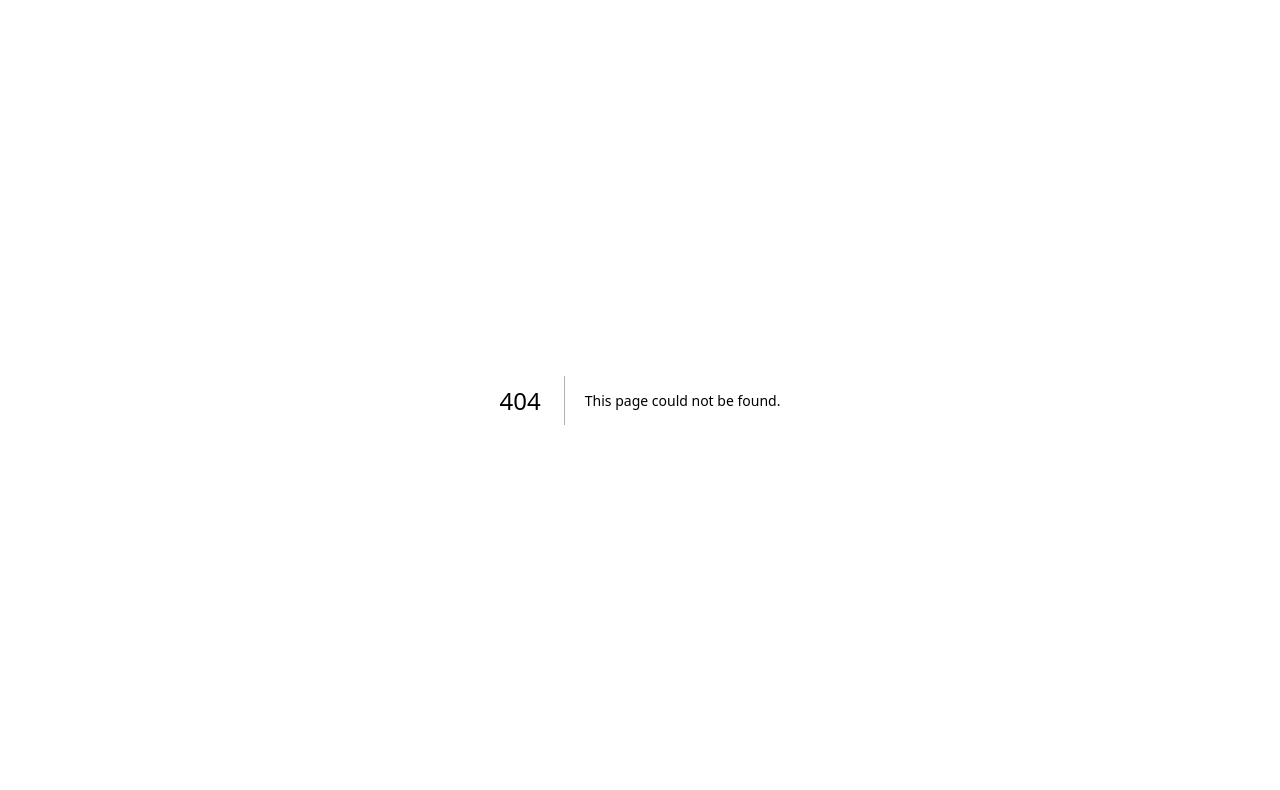
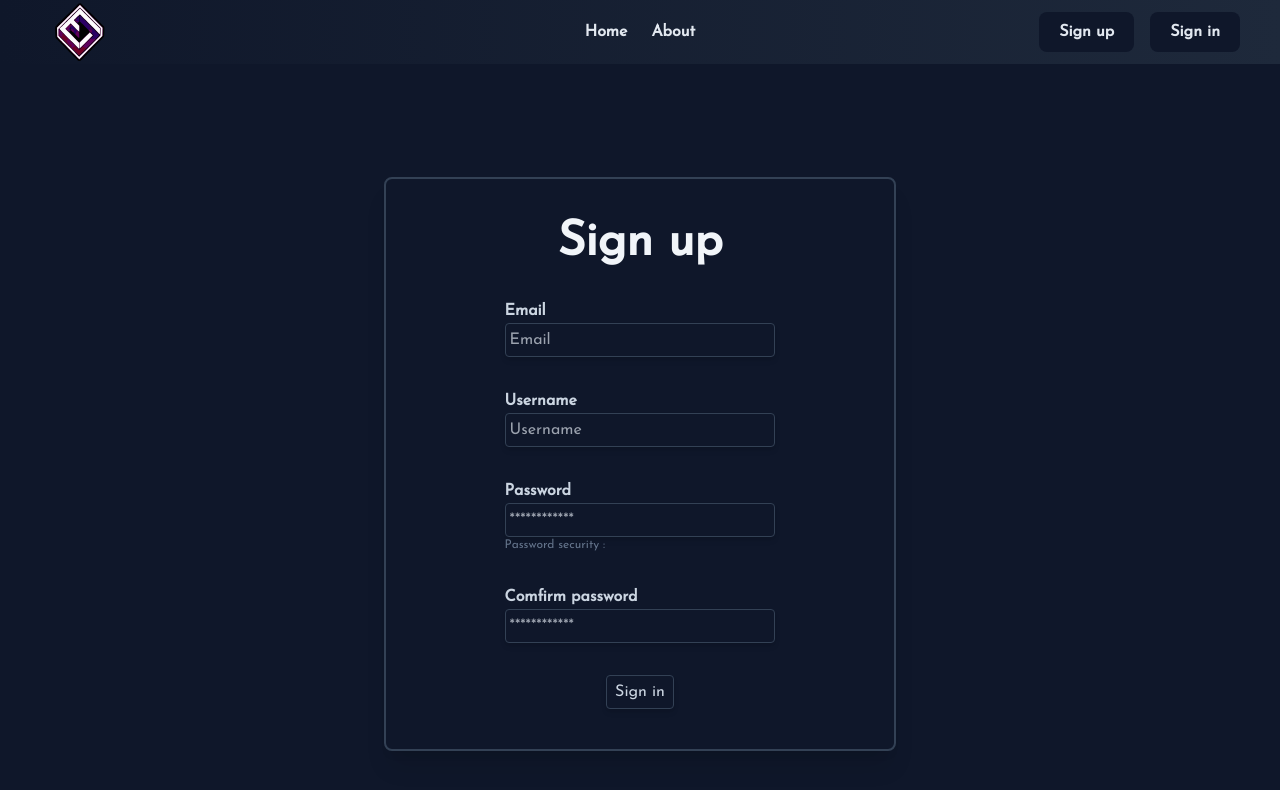
Before and after one commit to bkaygisiz/findm8, a Next.js app: page /signup in a window 1280 px wide. Before the commit this address had no page. Shown: the top 790 px of the page. Built offline with nearby package versions, Linux system fonts and the light colour scheme.

Commit message:
front-end on sign up page start

```diff
--- a/src/components/navigation.tsx
+++ b/src/components/navigation.tsx
@@ -7,14 +7,24 @@ export default function Navigation() {
     return (
         <>
             <div className="flex flex-row h-16 bg-gradient-to-r from-slate-900 to-slate-800 sticky top-0">
-                <div className="flex basis-1/4 justify-start items-center ml-10"><Image src="/logo2.svg" alt="logo" width={80} height={80}/></div>
+                <div className="flex basis-1/4 justify-start items-center ml-10"><Image src="/logo2.svg" alt="logo" width={80} height={80} /></div>
                 <div className="flex basis-2/4 justify-center items-center space-x-6">
                     <Link href="/" className="text-slate-200 font-bold transition duration-500 hover:text-slate-100">Home</Link>
                     <Link href="/about" className="text-slate-200 font-bold transition duration-500 hover:text-slate-100">About</Link>
                 </div>
-                <div className="flex flex-row basis-1/4 justify-end mr-10 space-x-4">
-                    <button className="rounded-lg px-5 my-2 bg-slate-900 text-slate-200 font-bold transition duration-500 hover:bg-slate-200 hover:text-slate-900">Sign in</button>
-                    <button className="rounded-lg px-5 my-2 bg-slate-900 text-slate-200 font-bold transition duration-500 hover:bg-slate-200 hover:text-slate-900">Sign up</button>
+                <div className="flex flex-row basis-1/4 justify-end items-center mr-10 space-x-4">
+                    <Link
+                        href="/signup"
+                        className="flex items-center rounded-lg h-10 px-5 my-2 bg-slate-900 text-slate-200 font-bold transition duration-500 hover:bg-slate-200 hover:text-slate-900"
+                    >
+                        Sign up
+                    </Link>
+                    <Link
+                        href="/signin"
+                        className="flex items-center rounded-lg h-10 px-5 my-2 bg-slate-900 text-slate-200 font-bold transition duration-500 hover:bg-slate-200 hover:text-slate-900"
+                    >
+                        Sign in
+                    </Link>
                 </div>
             </div>
         </>
--- a/src/pages/about.tsx
+++ b/src/pages/about.tsx
@@ -6,9 +6,7 @@ import Image from "next/image";
 export default function About() {
     return (
         <>
-            <Head>
-                <Navigation />
-            </Head>
+            <Navigation />
             <main className="bg-slate-900">
                 <div className="flex justify-center pt-16 animate-fadin">
                     <h1 className="text-slate-300 text-6xl">Join us and start making up your dream team !</h1>
--- /dev/null
+++ b/src/pages/signup.tsx
@@ -0,0 +1,131 @@
+import Navigation from '@/components/navigation';
+import Head from 'next/head';
+import Image from 'next/image';
+import Link from 'next/link';
+import { useState } from 'react';
+import { FormData } from '@/types/types';
+
+export default function SignIn() {
+
+    const [values, setValues] = useState<FormData>({
+        email: '',
+        username: '',
+        password: '',
+        confirmPassword: '',
+    });
+    const [errorEmail, setErrorEmail] = useState('');
+    const [errorUsername, setErrorUsername] = useState('');
+    const [errorPassword, setErrorPassword] = useState('');
+    const [errorConfirmPassword, setErrorConfirmPassword] = useState('');
+    const [message, setMessage] = useState('');
+
+    const handleChange = (event: React.ChangeEvent<HTMLInputElement>) => {
+        checkValue(event);
+        console.log(event.target.className)
+        setValues({
+            ...values,
+            [event.target.name]: event.target.value,
+        });
+    }
+
+    const signIn = async () => {
+        console.log(values);
+    };
+
+    const checkValue = (event: React.ChangeEvent<HTMLInputElement>) => {
+        const emailRegex = /^[^\s@]+@[^\s@]+\.[^\s@]+$/;
+        const usernameRegex = /^[a-zA-Z0-9_-]{3,}$/;
+        const passwordRegex = /^[^\s]{8,}$/;
+        const name = event.target.name;
+        const value = event.target.value;
+        switch (name) {
+            case 'email':
+                if (!value.match(emailRegex)) {
+                    setErrorEmail('Email is not valid');
+                    event.target.className = event.target.className.replaceAll('border-slate-700', 'border-red-500');
+                } else {
+                    setErrorEmail('');
+                    event.target.className = event.target.className.replaceAll('border-red-500', 'border-slate-700');
+                }
+                break;
+            case 'username':
+                if (!value.match(usernameRegex)) {
+                    setErrorUsername('Username is not valid');
+                    event.target.className = event.target.className.replaceAll('border-slate-700', 'border-red-500');
+                } else {
+                    setErrorUsername('');
+                    event.target.className = event.target.className.replaceAll('border-red-500', 'border-slate-700');
+                }
+                break;
+            case 'password':
+                if (!value.match(passwordRegex)) {
+                    setErrorPassword('Password is not valid ! Minimum 8 characters');
+                    event.target.className = event.target.className.replaceAll('border-slate-700', 'border-red-500');
+                } else {
+                    setErrorPassword('');
+                    event.target.className = event.target.className.replaceAll('border-red-500', 'border-slate-700');
+                    if (value.length <= 8)
+                        setMessage('weak');
+                    else if (value.length <= 16)
+                        setMessage('medium');
+                    else
+                        setMessage('strong');
+                }
+                break;
+            case 'comfirmPassword':
+                if (value !== values.password) {
+                    setErrorConfirmPassword('Passwords do not match');
+                    event.target.className = event.target.className.replaceAll('border-slate-700', 'border-red-500');
+                } else {
+                    setErrorConfirmPassword('');
+                    event.target.className = event.target.className.replaceAll('border-red-500', 'border-slate-700');
+                }
+                break;
+        }
+    };
+
+    return (
+        <>
+            <Navigation />
+            <main className="bg-slate-900 h-screen flex justify-center items-center text-slate-300">
+                <form className="flex flex-col w-2/5 py-10 h-auto justify-center items-center animate-fadin shadow-xl rounded-lg border-solid border-2 border-slate-700 bg-slate-900 space-y-8">
+                    <h1 className="text-slate-100 text-5xl font-bold break-words">Sign up</h1>
+                    <div className='w-4/6 flex flex-col items-center'>
+                        <label className='block font-bold w-4/5 break-words'>
+                            Email
+                        </label>
+                        <input type="text" name='email' onChange={handleChange} placeholder='Email' className="bg-slate-900 w-4/5 p-1 rounded border-solid border border-slate-700 shadow-md hover:bg-slate-800 duration-300" />
+                        <p className="text-red-500 w-4/5">{errorEmail}</p>
+                    </div>
+                    <div className='w-4/6 flex flex-col items-center'>
+                        <label className='block font-bold w-4/5 break-words'>
+                            Username
+                        </label>
+                        <input type="text" name='username' onChange={handleChange} placeholder='Username' className="bg-slate-900 w-4/5 p-1 rounded border-solid border border-slate-700 shadow-md hover:bg-slate-800 duration-300" />
+                        <p className="text-red-500 w-4/5">{errorUsername}</p>
+                    </div>
+                    <div className='w-4/6 flex flex-col items-center'>
+                        <label className='block font-bold w-4/5 break-words'>
+                            Password
+                        </label>
+                        <input type="password" name='password' onChange={handleChange} placeholder='************' className="bg-slate-900 w-4/5 p-1 rounded border-solid border border-slate-700 shadow-md hover:bg-slate-800 duration-300" />
+                        <p className="text-red-500 break-all text-sm w-4/5">{errorPassword}</p>
+                        <p className="text-slate-500 text-xs w-4/5">Password security : {message}</p>
+                    </div>
+                    <div className='w-4/6 flex flex-col items-center'>
+                        <label className='block font-bold w-4/5 break-words'>
+                            Comfirm password
+                        </label>
+                        <input type="password" name='comfirmPassword' onChange={handleChange} placeholder='************' className="bg-slate-900 w-4/5 p-1 break-all rounded border-solid border border-slate-700 shadow-md hover:bg-slate-800 duration-300" />
+                        <p className="text-red-500 w-4/5">{errorConfirmPassword}</p>
+                    </div>
+                    <div className='w-4/6 flex flex-col items-center'>
+                        <button onClick={signIn} className="bg-slate-900 w-1/5 break-words p-1 rounded border-solid border border-slate-700 shadow-md hover:bg-slate-800 duration-300">
+                            Sign in
+                        </button>
+                    </div>
+                </form>
+            </main>
+        </>
+    );
+}
--- a/src/styles/globals.css
+++ b/src/styles/globals.css
@@ -1,3 +1,11 @@
+@import url('https://fonts.googleapis.com/css2?family=Josefin+Sans&display=swap');
+
 @tailwind base;
 @tailwind components;
 @tailwind utilities;
+
+@layer base {
+  html {
+    font-family: 'Josefin Sans', sans-serif;
+  }
+}
--- /dev/null
+++ b/src/types/types.tsx
@@ -0,0 +1,6 @@
+export interface FormData {
+    email: string;
+    username: string;
+    password: string;
+    confirmPassword: string;
+};
```
